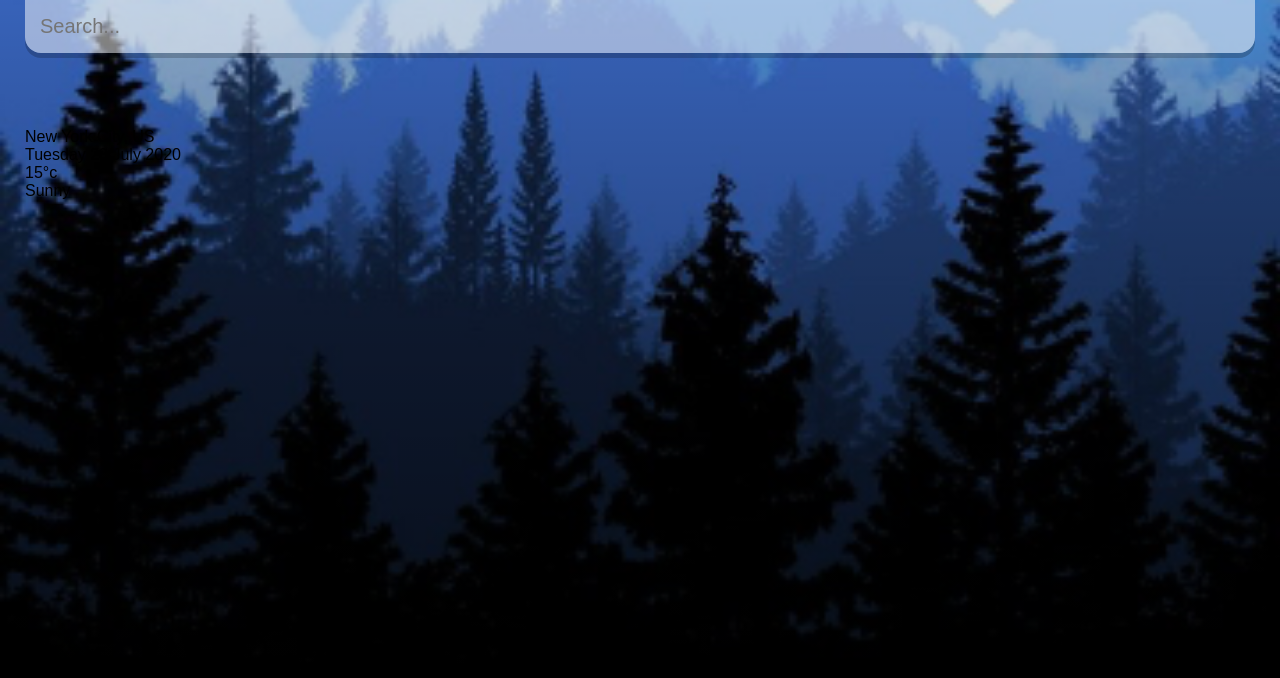
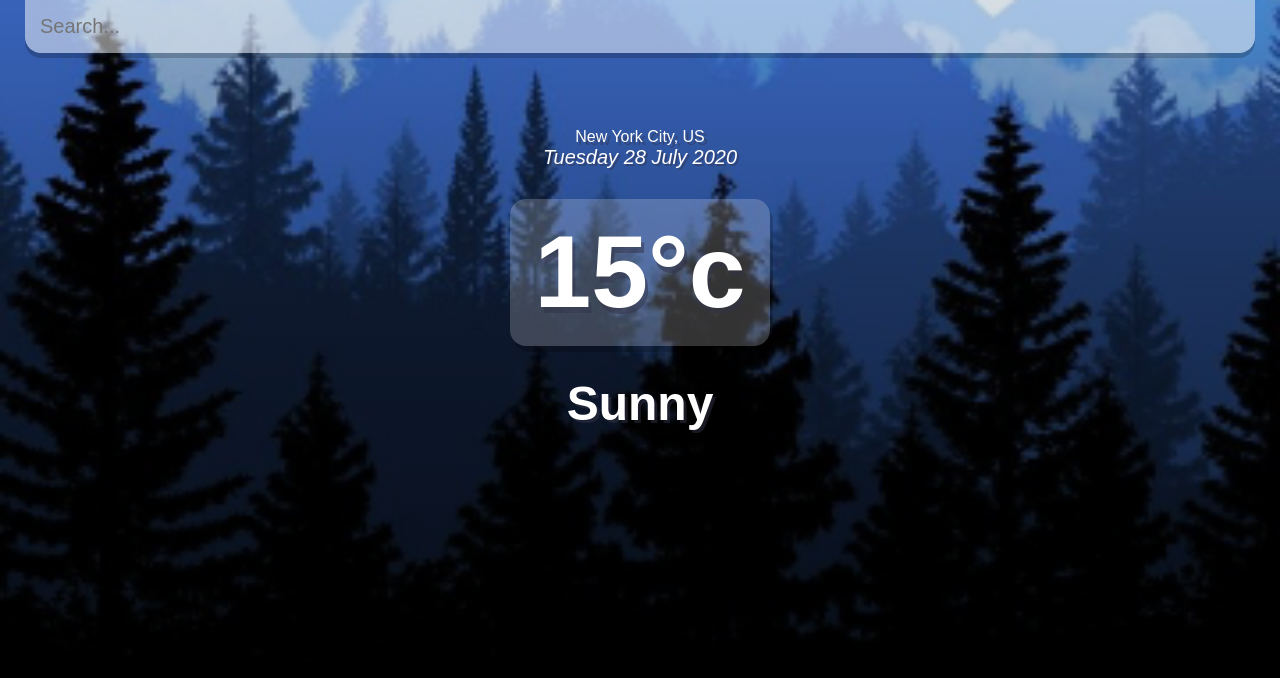
Before and after one commit to arthur-ryoo/Weather-React-App, a React (Create React App) app: page / in a window 1280 px wide. Shown: the top 678 px of the page. Built offline with nearby package versions, Linux system fonts and the light colour scheme.

Commit message:
Add styling on location and weather box

```diff
--- a/src/index.css
+++ b/src/index.css
@@ -58,3 +58,48 @@ main {
 .search-box .search-bar:focus {
   background-color: rgba(255, 255, 255, 0.75);
 }
+
+.location-box .location {
+  color: #fff;
+  font-weight: 500;
+  text-align: center;
+  text-shadow: 3px 3px rgba(50, 50, 70, 0.5);
+}
+
+.location-box .date {
+  color: #fff;
+  font-size: 20px;
+  font-weight: 300;
+  font-style: italic;
+  text-align: center;
+  text-shadow: 2px 2px rgba(50, 50, 70, 0.5);
+}
+
+.weather-box {
+  text-align: center;
+}
+
+.weather-box .temp {
+  position: relative;
+  display: inline-block;
+  margin: 30px auto;
+  background-color: rgba(255, 255, 255, 0.2);
+  border-radius: 16px;
+
+  padding: 15px 25px;
+
+  color: #fff;
+  font-size: 102px;
+  font-weight: 900;
+
+  text-shadow: 3px 6px rgba(50, 50, 70, 0.5);
+  text-align: center;
+  box-shadow: 3px 6px rgba(0, 0, 0, 0.2);
+}
+
+.weather-box .weather {
+  color: #fff;
+  font-size: 48px;
+  font-weight: 700;
+  text-shadow: 3px 3px rgba(50, 50, 70, 0.5);
+}
```
